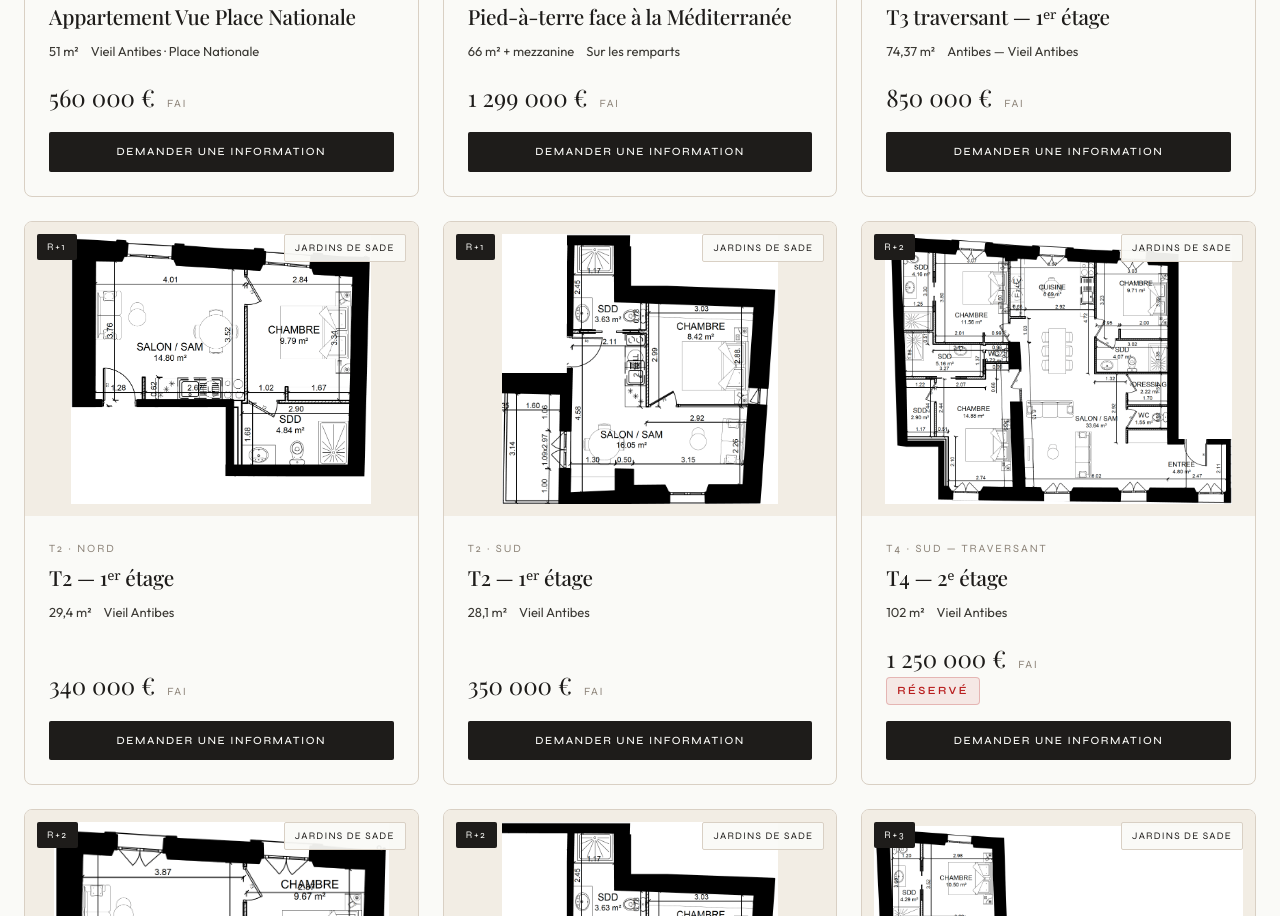
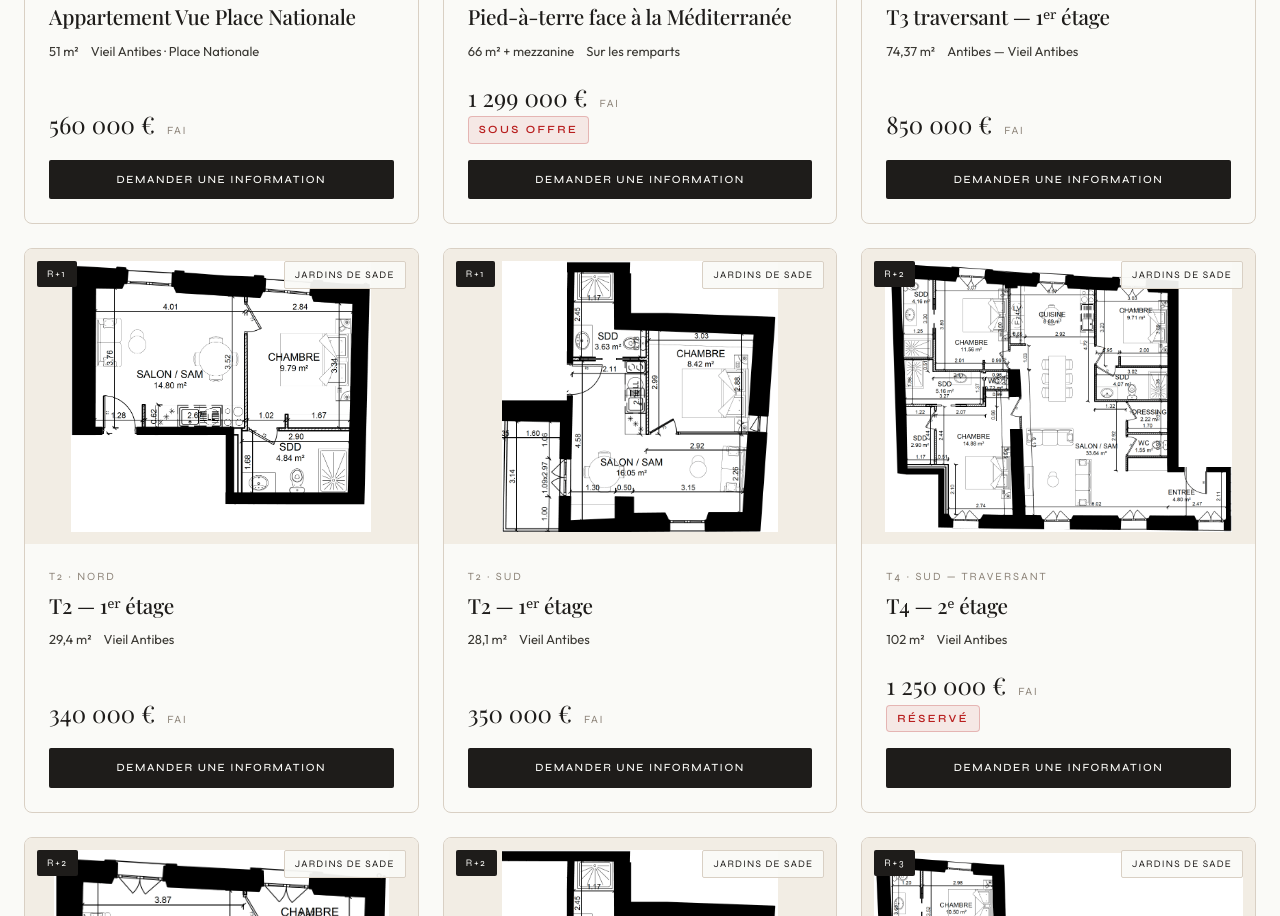
Before and after one commit to clementarthaud/arthaud-developpement, a plain HTML site: page stock.html in a window 1280 px wide. Shown: the part 986-1902 px from the top of the page. Drawn offline with nearby package versions, Linux system fonts and the light colour scheme.

Commit message:
Stock: badge 'Sous offre' rouge sur le 9 rue du Bateau

```diff
--- a/i18n.js
+++ b/i18n.js
@@ -117,6 +117,7 @@
     'stock.count':         { fr: '11 biens disponibles', en: '11 available properties' },
     'stock.lot.cta':       { fr: 'Demander une information', en: 'Request information' },
     'stock.lot.reserved':  { fr: 'Réservé', en: 'Reserved' },
+    'stock.lot.underoffer':{ fr: 'Sous offre', en: 'Under offer' },
     'stock.noresults':     { fr: 'Aucun bien ne correspond à vos critères pour le moment.',
                              en: 'No property matches your criteria at the moment.' },
     'stock.noresults.cta': { fr: 'Réinitialiser les filtres', en: 'Reset filters' },
--- a/stock.html
+++ b/stock.html
@@ -157,6 +157,7 @@
                 <li>Sur les remparts</li>
               </ul>
               <p class="lot-card__price">1 299 000 € <small>FAI</small></p>
+              <p class="lot-card__status lot-card__status--reserved" data-i18n="stock.lot.underoffer">Sous offre</p>
               <a href="contact.html" class="btn btn--primary btn--sm listing-cta lot-card__cta" data-i18n="stock.lot.cta">Demander une information</a>
             </div>
             <template class="lot-detail">
```
